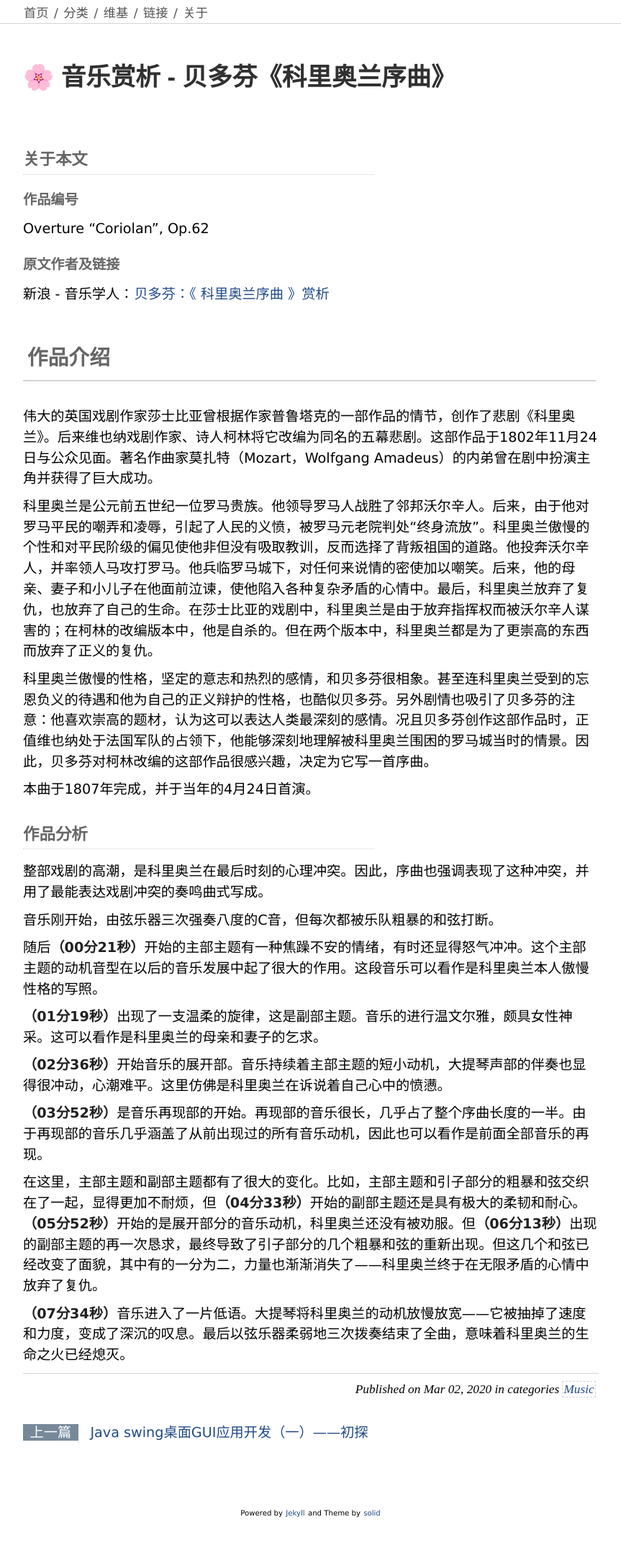
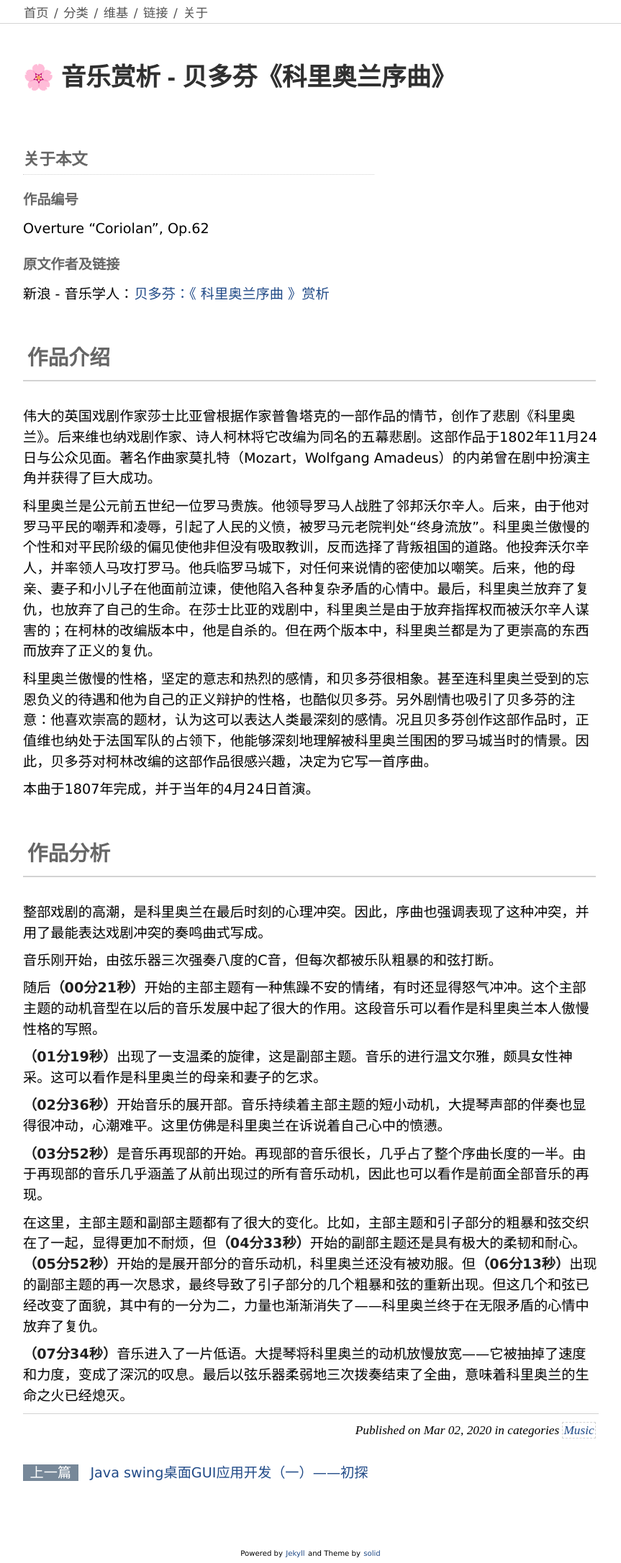
Before and after one commit to ArmeriaWang/ArmeriaWang.github.io, a Jekyll site: the page built from _posts/2020-03-02-appreciation-coriolan-overture.md, in a window 1280 px wide. Shown: the whole page at 72% size, without its empty margins (208-1071 px from the left). Built offline with Jekyll 4.4.1, drawn with Linux system fonts in a browser that asks for light colours; before the commit the page ends 2116 px from its top, so only the background shows below that.

```diff
--- a/_posts/2020-03-02-appreciation-coriolan-overture.md
+++ b/_posts/2020-03-02-appreciation-coriolan-overture.md
@@ -29,7 +29,7 @@ Overture "Coriolan", Op.62
 
 本曲于1807年完成，并于当年的4月24日首演。
 
-### 作品分析
+## 作品分析
 
 整部戏剧的高潮，是科里奥兰在最后时刻的心理冲突。因此，序曲也强调表现了这种冲突，并用了最能表达戏剧冲突的奏鸣曲式写成。
 
```
